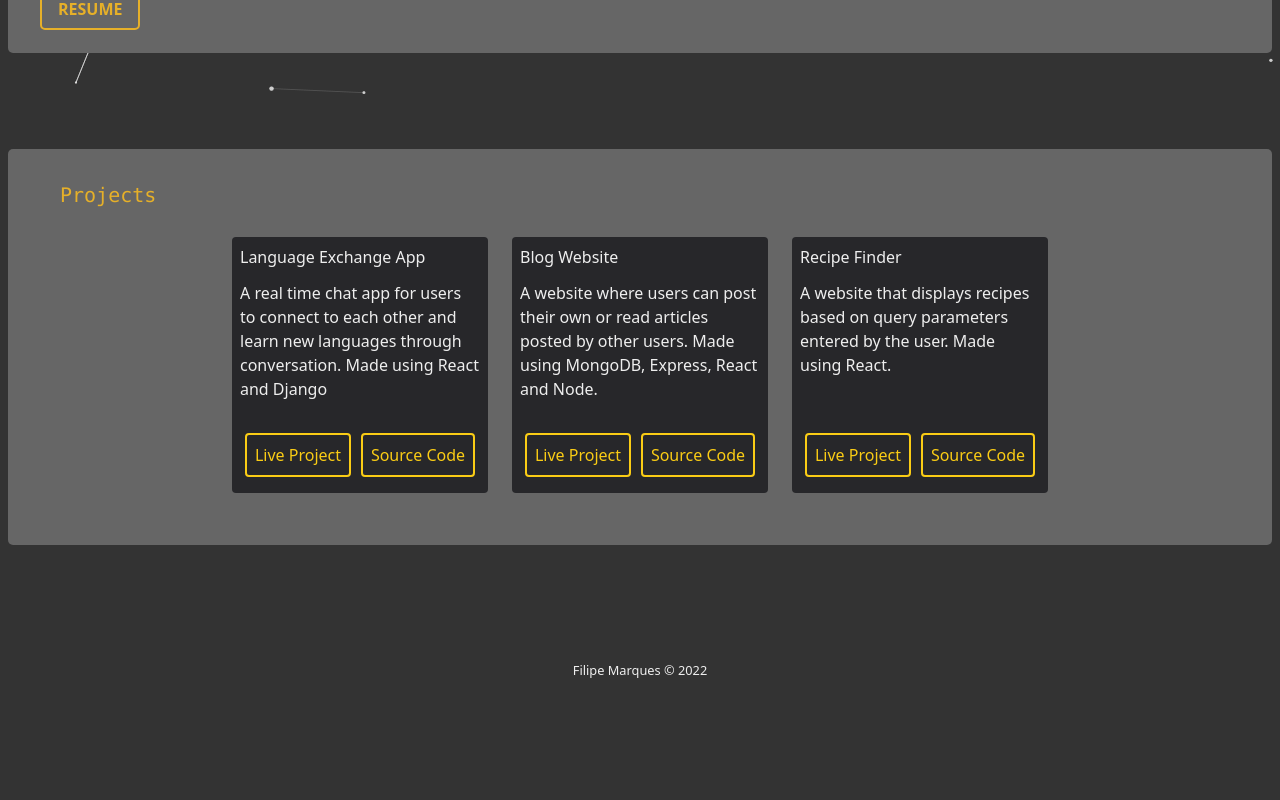
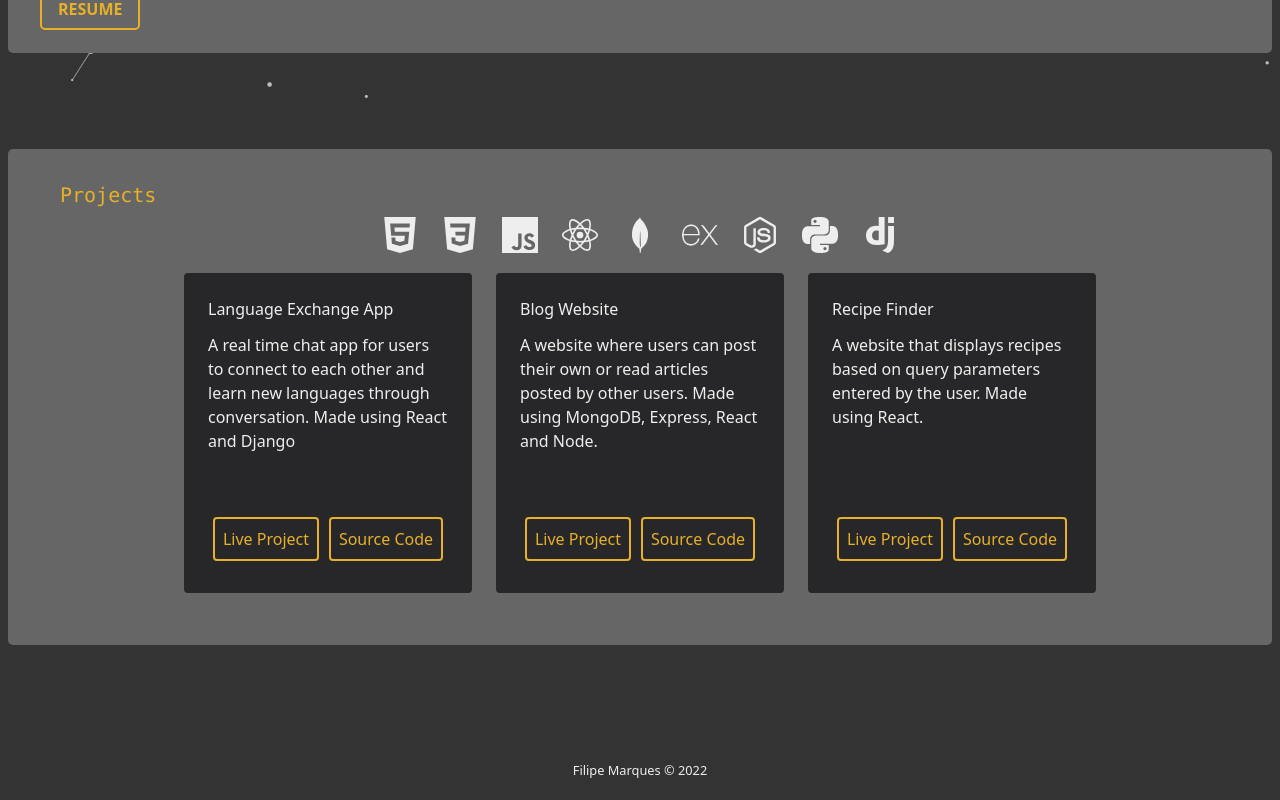
Before and after one commit to filipeqm94/portfolio, a React (Create React App) app: page / in a window 1280 px wide. Shown: the part 697-1497 px from the top of the page. Before the commit the page ends 1397 px from the top, so only its background shows below. Built offline with nearby package versions, Linux system fonts and the light colour scheme.

Commit message:
Add projects filter

```diff
--- a/src/App.js
+++ b/src/App.js
@@ -29,10 +29,10 @@ const particles = {
   },
   particles: {
     color: {
-      value: '#ffffff',
+      value: '#eee',
     },
     links: {
-      color: '#ffffff',
+      color: '#aaa',
       distance: 100,
       enable: true,
       opacity: 0.5,
@@ -72,7 +72,7 @@ const particles = {
 function App() {
   return (
     <div>
-      <Particles options={particles} />
+      <Particles options={particles} className='z-0'/>
       <div className='container mx-auto px-2'>
         <header>
           <Header />
@@ -84,7 +84,7 @@ function App() {
           <div className='pt-24'></div>
         </main>
       </div>
-        <Footer />
+      <Footer />
     </div>
   )
 }
--- /dev/null
+++ b/src/components/Projects/Project/index.js
@@ -0,0 +1,26 @@
+import React from 'react'
+
+function Project({ project }) {
+  const aTagClasses =
+    'p-2 border-2 border-[#E6B029] rounded text-[#E6B029] hover:bg-[#E6B029] hover:text-[#333]'
+
+  return (
+    <div
+      className='bg-zinc-800 mx-3 p-6 w-72 h-80 flex flex-col p-2 m-5 rounded'
+      key={project.title}
+    >
+      <h3 className='mb-3'>{project.title}</h3>
+      <p>{project.description}</p>
+      <div className='mt-auto mb-2 flex justify-around'>
+        <a href={project.liveProject} target=' _blank' className={aTagClasses}>
+          Live Project
+        </a>
+        <a href={project.sourceCode} target=' _blank' className={aTagClasses}>
+          Source Code
+        </a>
+      </div>
+    </div>
+  )
+}
+
+export default Project
--- a/src/components/Projects/index.js
+++ b/src/components/Projects/index.js
@@ -1,4 +1,16 @@
-import React from 'react'
+import React, { useState } from 'react'
+import {
+  SiHtml5,
+  SiCss3,
+  SiJavascript,
+  SiReact,
+  SiMongodb,
+  SiExpress,
+  SiNodedotjs,
+  SiPython,
+  SiDjango,
+} from 'react-icons/si'
+import Project from './Project'
 
 const projects = [
   {
@@ -13,7 +25,7 @@ const projects = [
     title: 'Blog Website',
     description:
       'A website where users can post their own or read articles posted by other users. Made using MongoDB, Express, React and Node.',
-    technologies: ['mongoose', 'express', 'react', 'node', 'javascript'],
+    technologies: ['mongodb', 'express', 'react', 'node', 'javascript'],
     liveProject: 'https://tr-blog-website.herokuapp.com/',
     sourceCode: 'https://github.com/filipeqm94/Blog-Website',
   },
@@ -27,8 +39,77 @@ const projects = [
   },
 ]
 
+const initialTechs = [
+  {
+    icon: <SiHtml5 />,
+    name: 'html',
+    active: false,
+  },
+  {
+    icon: <SiCss3 />,
+    name: 'css',
+    active: false,
+  },
+  {
+    icon: <SiJavascript />,
+    name: 'javascript',
+    active: false,
+  },
+  {
+    icon: <SiReact />,
+    name: 'react',
+    active: false,
+  },
+  {
+    icon: <SiMongodb />,
+    name: 'mongodb',
+    active: false,
+  },
+  {
+    icon: <SiExpress />,
+    name: 'express',
+    active: false,
+  },
+  {
+    icon: <SiNodedotjs />,
+    name: 'node',
+    active: false,
+  },
+  {
+    icon: <SiPython />,
+    name: 'python',
+    active: false,
+  },
+  {
+    icon: <SiDjango />,
+    name: 'django',
+    active: false,
+  },
+]
+
 function Projects() {
-  const aTagClasses = "p-2 border-2 border-yellow-400 rounded text-yellow-400 hover:bg-yellow-400 hover:text-[#333]"
+  const [technologies, setTechnologies] = useState(initialTechs)
+  const [filter, setFilter] = useState('')
+
+  function handleSearch(tech) {
+    const index = technologies.indexOf(tech)
+    setTechnologies(prevTechs =>
+      prevTechs.map((tech, techIndex) => {
+        if (index === techIndex) {
+          if (tech.active) {
+            tech.active = false
+            setFilter('')
+          } else {
+            tech.active = true
+            setFilter(tech.name)
+          }
+        } else {
+          tech.active = false
+        }
+        return tech
+      }),
+    )
+  }
 
   return (
     <section id='projects' className='pt-24'>
@@ -36,23 +117,33 @@ function Projects() {
         <h2 className='text-[#E6B029] text-xl ml-5 mb-2'>
           <code>Projects</code>
         </h2>
+        <div>
+          <div className='flex align-center justify-center'>
+            {technologies.map(tech => (
+              <div
+                className={`mx-3 text-4xl cursor-pointer ${
+                  tech.active ? 'text-[#E6B029]' : 'hover:text-yellow-300'
+                }`}
+                onClick={() => handleSearch(tech)}
+                key={tech.name}
+              >
+                {tech.icon}
+              </div>
+            ))}
+          </div>
+        </div>
         <div className='flex flex-wrap justify-center align-center'>
-          {projects.map(project => {
-            return (
-              <div className='bg-zinc-800 mx-3 w-64 h-64 flex flex-col p-2 m-5 rounded'>
-                <h3 className='mb-3'>{project.title}</h3>
-                <p>{project.description}</p>
-                <div className='mt-auto mb-2 flex justify-around'>
-                  <a href={project.liveProject} target=' _blank' className={aTagClasses}>
-                    Live Project
-                  </a>
-                  <a href={project.sourceCode} target=' _blank' className={aTagClasses}>
-                    Source Code
-                  </a>
-                </div>
-              </div>
-            )
-          })}
+          {projects
+            .filter(project => {
+              if (filter) {
+                return project.technologies.includes(filter)
+              } else {
+                return project
+              }
+            })
+            .map(project => (
+              <Project project={project} key={project.title} />
+            ))}
         </div>
       </article>
     </section>
```
